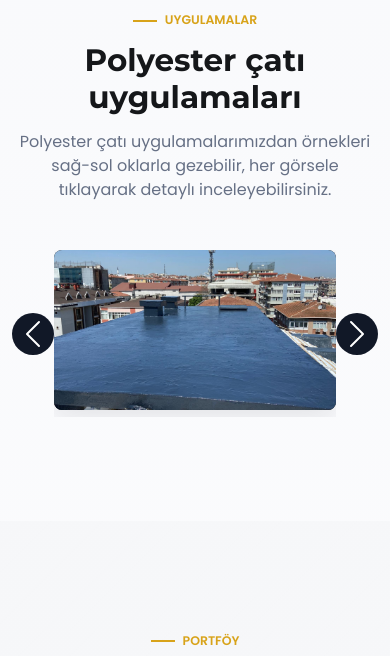
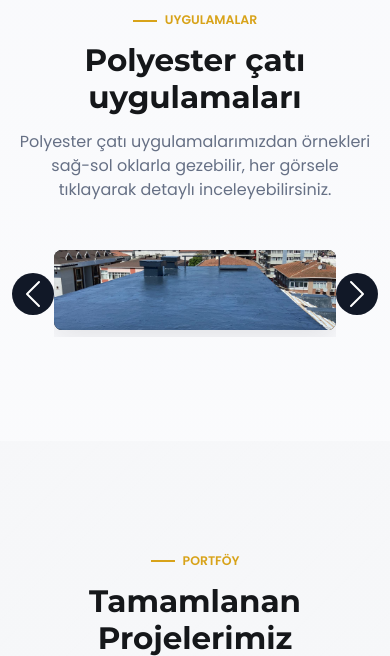
Before and after one commit to oskay6534/oskay-cati, a PHP site: page / in a window 390 px wide. Shown: the part 3435-4091 px from the top of the page. Run offline with PHP 8.4, Linux system fonts and the light colour scheme; data comes from the database, SQL or seed files in the repository.

Commit message:
Halve polyester gallery height

```diff
--- a/style.css
+++ b/style.css
@@ -318,7 +318,7 @@ a {
 
 .polyester-gallery-item {
     position: relative;
-    height: 180px;
+    height: 90px;
     overflow: hidden;
     cursor: zoom-in;
     border-radius: 8px;
@@ -685,7 +685,7 @@ body.admin-logged-in li.admin-only {
     }
 
     .polyester-gallery-item {
-        height: 160px;
+        height: 80px;
     }
 
     .admin-panel,
```
